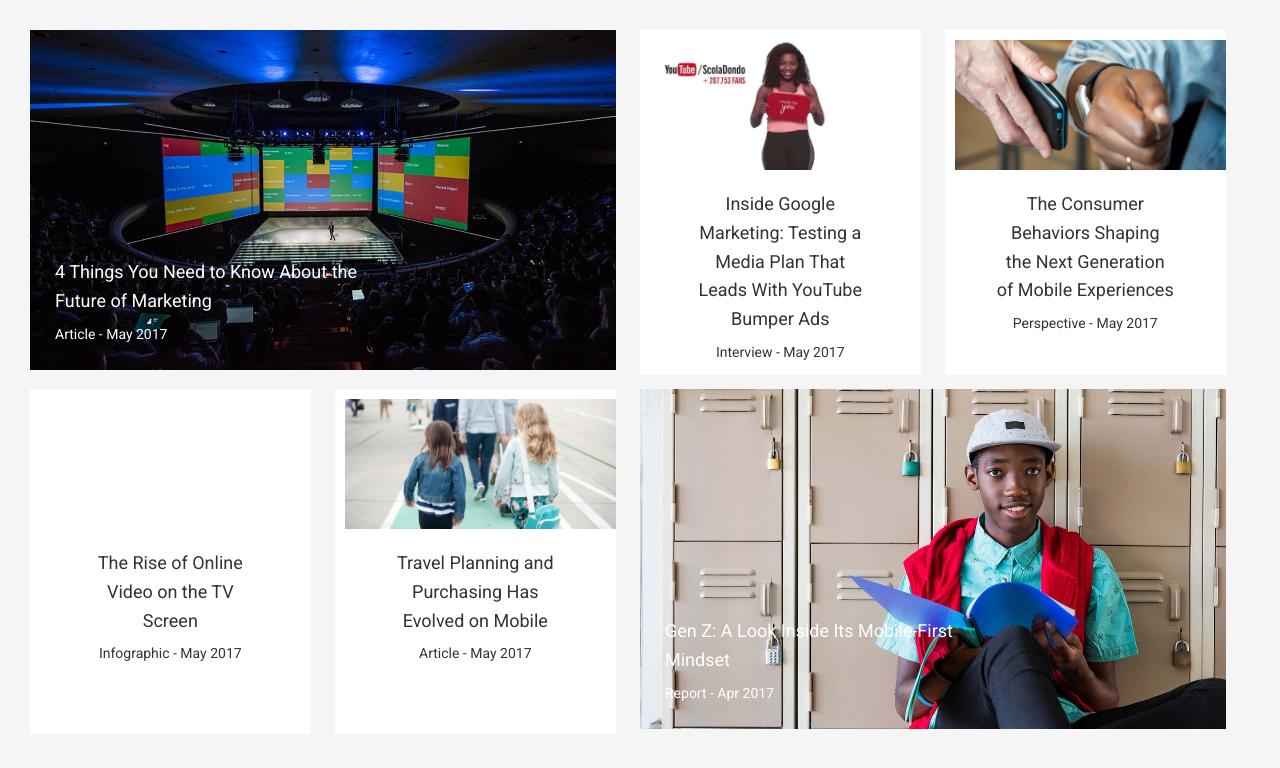
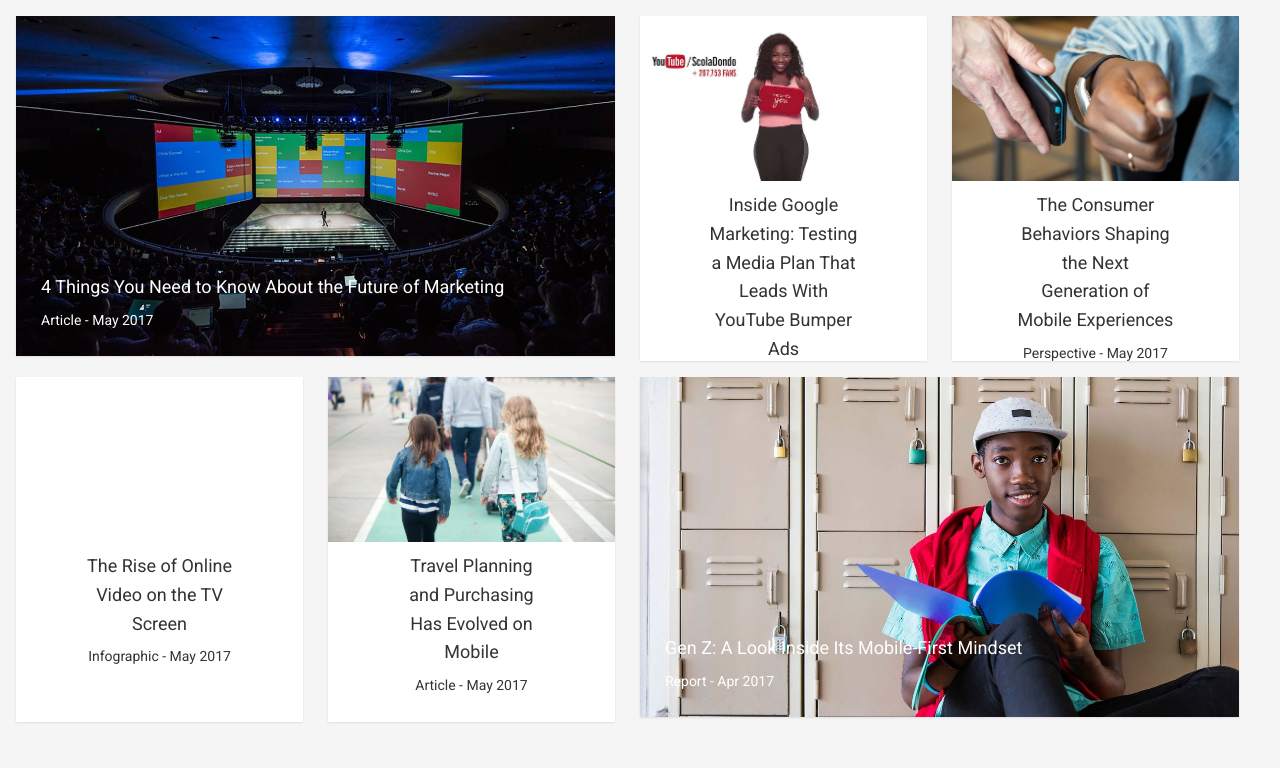
Before and after one commit to leahsherrell/google-trends-rebuild, a plain HTML site: page index.html in a window 1280 px wide. Drawn offline with nearby package versions, Linux system fonts and the light colour scheme.

Commit message:
repair min 600px media query after changing images to background

```diff
--- a/css/styles.css
+++ b/css/styles.css
@@ -24,19 +24,28 @@ body {
   font-family: 'Roboto', sans-serif;
   line-height: 1.6;
   background-color: #f5f5f5;
-  padding: 1
+  padding: 16px;
 }
 
 .box:nth-child(-n+5) {
-  margin: 0 auto 14px;
-}
-
-.wrapper {
-  padding: 14px;
+  margin: 0 auto 16px;
 }
 
 .text {
-  width: 66.667%;
+  width: 58%;
+  height: 100%;
+  padding: 10px 15px 10px 5px;
+  float: right;
+}
+
+.image {
+  background-size: cover;
+  background-position: center;
+  height: 85px;
+  margin: 10px;
+  float: left;
+  width: 33.33%;
+  max-width: 130px;
 }
 
 .box:first-of-type {
@@ -47,28 +56,17 @@ body {
   background-image: url(../img/gen-z.jpg);
 }
 
-.box {
-  position: relative;
-}
-
 .box:first-of-type, .box:last-of-type {
   height: 340px;
   background-size: cover;
   background-position: center;
   color: #fff;
+  position: relative;
 }
 
 .head {
   font-size: 1.8rem;
   margin-bottom: .7rem;
-}
-
-.image {
-  width: 33.3333%;
-  background-size: cover;
-  background-position: center;
-  height: 85px;
-  margin: 10px;
 }
 
 #one {
@@ -87,51 +85,32 @@ body {
   background-image: url('../img/littleOnes.jpg');
 }
 
-.box:nth-child(n+2) .image {
-  float: left;
-  padding: 10px;
-}
-/*
-img {
-  max-width: 100%;
-  max-height: 85px;
-  margin: 0 auto;
-  display: block;
-}*/
-
-.box:nth-child(n+2):nth-child(-n+5) .text {
-  height: 100%;
-  float: right;
-  padding: 10px 15px 10px 5px;
-}
-
 .box:nth-child(n+2):nth-child(-n+5) {
   overflow: auto;
   clear: both;
   background-color: #fff;
 }
 
-.box:first-of-type .text, .box:last-of-type .text {
+.feature-text {
   padding: 25px;
   position: absolute;
   bottom: 0;
 }
 
-
+.box {
+  box-shadow: 0px 1px 2px #dedede;
+}
 
 /*media queries*/
 
 @media screen and (min-width: 600px) {
-  .wrapper {
-    padding: 30px;
-  }
 
   .box:last-of-type {
     overflow: auto;
     clear: both;
   }
 
-  .box:nth-child(n+2):nth-child(-n+5) .text {
+  .text {
     float: none;
     padding: 0;
     height: auto;
@@ -148,18 +127,16 @@ img {
   }
 
   .box:nth-child(even):nth-child(-n+5) {
-    margin-right: 4%;
+    margin-right: 16px;
   }
 
-  .box:nth-child(n+2) .image {
+  .image {
+    max-width: none;
+    width: 100%;
     float: none;
-    width: 100%;
-    height: 130px;
+    margin: 0;
+    height: 165px;
     padding: 0;
-  }
-
-  img, .box:nth-child(n+2) .image {
-    max-height: 100%;
   }
 
   .box:nth-child(n+2):nth-child(-n+5) .head {
--- a/index.html
+++ b/index.html
@@ -14,7 +14,7 @@
     <div class="wrapper">
 
       <div class="box">
-        <div class="text">
+        <div class="feature-text">
           <div class="head">
             4 Things You Need to Know About the Future of Marketing
           </div>
@@ -79,7 +79,7 @@
       </div>
 
       <div class="box">
-        <div class="text">
+        <div class="feature-text">
           <div class="head">
             Gen Z: A Look Inside Its Mobile-First Mindset
           </div>
```
